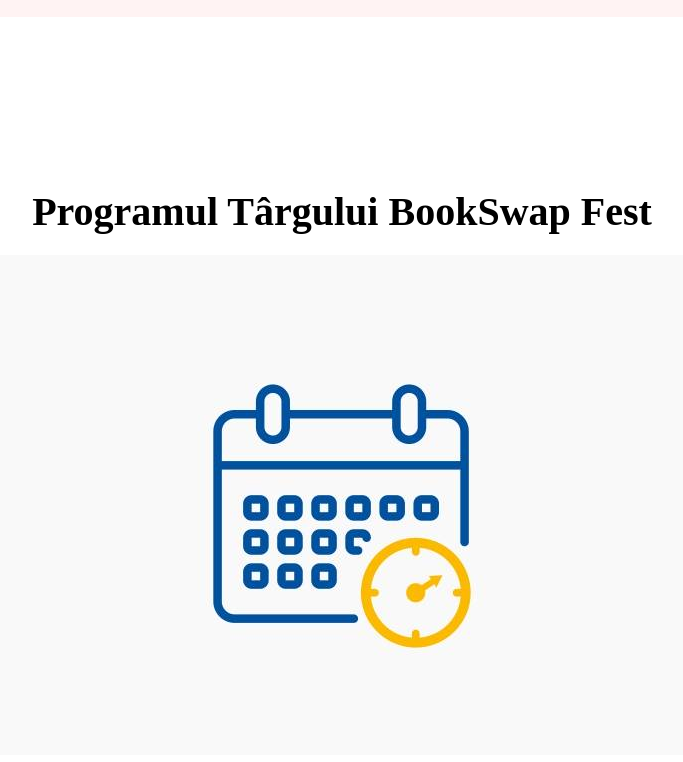
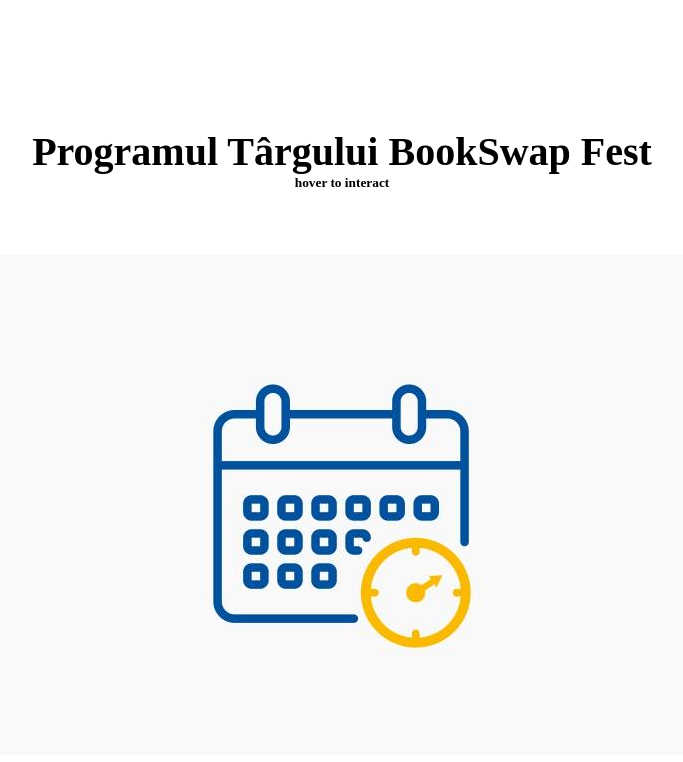
Before and after one commit to septarii/BookSwap-Fest, a plain HTML site: page index.html in a window 1280 px wide. Shown: the part 1584-2346 px from the top of the page, without its empty margins (298-981 px from the left). Drawn offline with Linux system fonts and the light colour scheme.

Commit message:
Add files via upload

```diff
--- a/index.html
+++ b/index.html
@@ -59,6 +59,7 @@
 
     <section class="PROGRAM">
     <h1 id="PROGRAM">Programul Târgului BookSwap Fest</h1>
+    <h2 id="dumbproof">hover to interact</h2>
         <div class="wrapper">
             <img class="program-poza" src="./imagini/program.jpg">
             <div class="overlay">
--- a/style.css
+++ b/style.css
@@ -148,6 +148,15 @@ h3{
 
 h1{
     text-align: center;
+    margin: 0;
+    padding: 0;
+}
+
+#dumbproof{
+    font-size: smaller;
+    text-align: center;
+    margin: 0;
+    padding: 0px 0px 5% 0px;
 }
 
 .text-caz{
```
